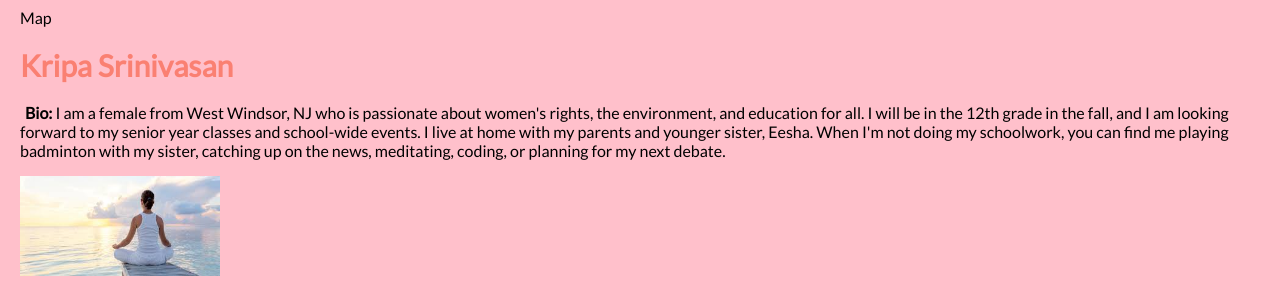
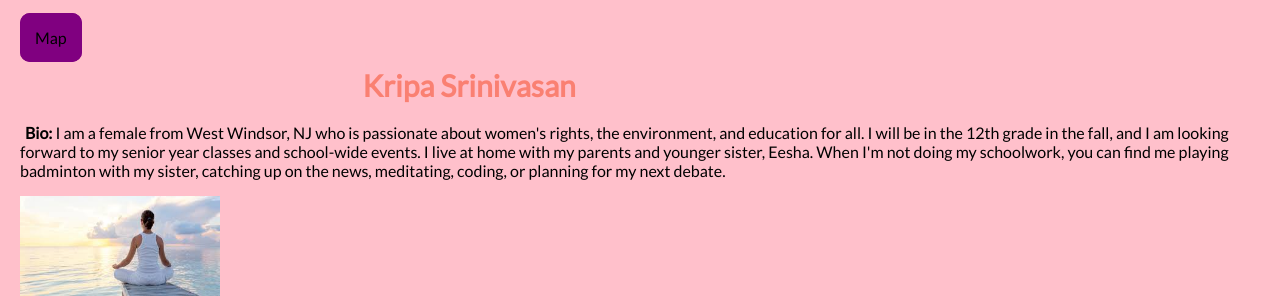
Before and after one commit to cutebunny1/personal-website, a plain HTML site: page index.html in a window 1280 px wide. Shown: the top 302 px of the page. Drawn offline with Linux system fonts and the light colour scheme.

Commit message:
Add files via upload

```diff
--- a/web.css
+++ b/web.css
@@ -59,11 +59,35 @@ a:hover{
 .img{
   margin-top: 10px;
 }
+#box {
+  border: 5px solid purple;
+  background-color: purple;
+  padding: 10px;
+  border-radius: 10px;
+}
 
+#navbar{
+  display: block;
+  padding-top: 20px;
+}
 
 /* #pic{
   margin-left: 18em; */
 
+.tablink{
+  background color: :#5555;
+  color: black;
+  font-family: "Times New Roman", Times, serif;
+  float: left;
+  border: none;
+  outline: none;
+  cursor: pointer;
+  padding: 14px 16px;
+  font-size: 17px;
+  width: 25%;
+}
+
+.tablink
 
 #pic_h3{
 padding-top: 20px;}
```
